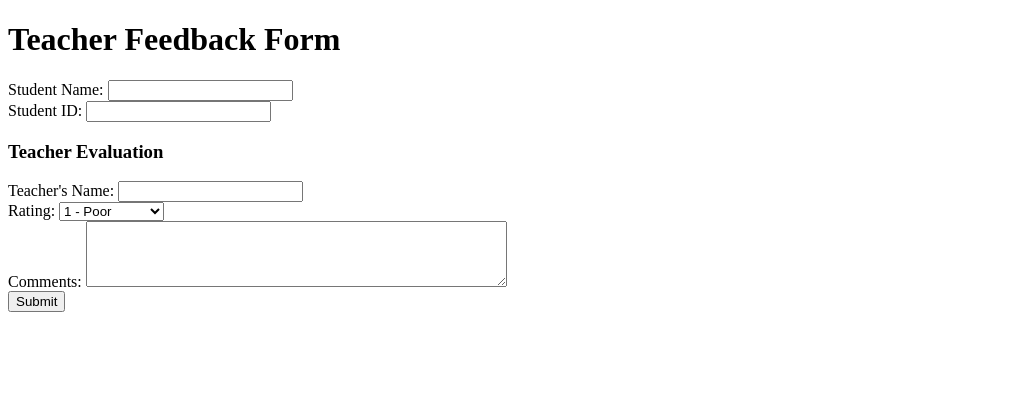
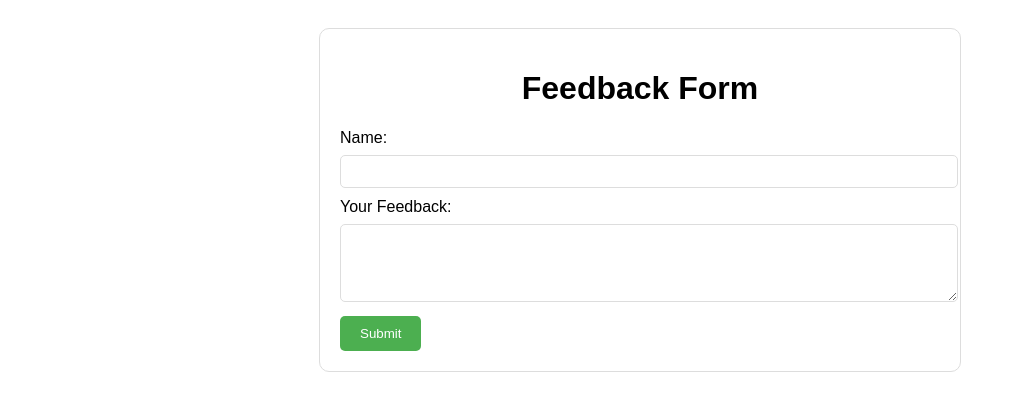
Before and after one commit to Wen-course/nifatest, a website: page index.html in a window 1280 px wide. Shown: the whole page, without its empty margins (0-1016 px from the left). Drawn offline with Linux system fonts and the light colour scheme.

Commit message:
Update index.html

```diff
--- a/index.html
+++ b/index.html
@@ -3,82 +3,62 @@
 <head>
     <meta charset="UTF-8">
     <meta name="viewport" content="width=device-width, initial-scale=1.0">
-    <title>Teacher Feedback Form</title>
+    <title>Feedback Form</title>
+    <style>
+        body {
+            font-family: Arial, sans-serif;
+            padding: 20px;
+        }
+        .container {
+            max-width: 600px;
+            margin: 0 auto;
+            padding: 20px;
+            border: 1px solid #ddd;
+            border-radius: 10px;
+        }
+        h1 {
+            text-align: center;
+        }
+        label {
+            display: block;
+            margin-bottom: 8px;
+        }
+        input, textarea {
+            width: 100%;
+            padding: 8px;
+            margin-bottom: 10px;
+            border: 1px solid #ddd;
+            border-radius: 5px;
+        }
+        button {
+            background-color: #4CAF50;
+            color: white;
+            padding: 10px 20px;
+            border: none;
+            border-radius: 5px;
+            cursor: pointer;
+        }
+        button:hover {
+            background-color: #45a049;
+        }
+    </style>
 </head>
 <body>
-    <h1>Teacher Feedback Form</h1>
+    <div class="container">
+        <h1>Feedback Form</h1>
+        <!-- Form that submits to Netlify Forms -->
+        <form name="feedback-form" method="POST" data-netlify="true">
+            <!-- Hidden field to enable Netlify Forms -->
+            <input type="hidden" name="form-name" value="feedback-form">
 
-    <!-- Netlify Form -->
-    <form name="teacher-feedback-form" method="POST" data-netlify="true" id="feedback-form">
-        <!-- Hidden field for form name -->
-        <input type="hidden" name="form-name" value="teacher-feedback-form">
+            <label for="name">Name:</label>
+            <input type="text" id="name" name="name" required>
 
-        <!-- Student Information Section -->
-        <label for="name">Student Name:</label>
-        <input type="text" id="name" name="name" required><br>
+            <label for="feedback">Your Feedback:</label>
+            <textarea id="feedback" name="feedback" rows="4" required></textarea>
 
-        <label for="studentId">Student ID:</label>
-        <input type="text" id="studentId" name="studentId" required><br>
-
-        <h3>Teacher Evaluation</h3>
-
-        <!-- Teacher Evaluation Section -->
-        <label for="teacher">Teacher's Name:</label>
-        <input type="text" id="teacher" name="teacher" required><br>
-
-        <label for="rating">Rating:</label>
-        <select name="rating" id="rating" required>
-            <option value="1">1 - Poor</option>
-            <option value="2">2 - Fair</option>
-            <option value="3">3 - Good</option>
-            <option value="4">4 - Very Good</option>
-            <option value="5">5 - Excellent</option>
-        </select><br>
-
-        <label for="comments">Comments:</label>
-        <textarea id="comments" name="comments" rows="4" cols="50"></textarea><br>
-
-        <button type="submit">Submit</button>
-    </form>
-
-    <p id="confirmation-message" style="display:none;">Thank you for your feedback! Your response has been recorded.</p>
-
-    <script>
-        // Handle form submission and confirmation message
-        const form = document.querySelector('#feedback-form');
-        const confirmationMessage = document.getElementById('confirmation-message');
-
-        form.addEventListener('submit', (e) => {
-            e.preventDefault();
-
-            // Validate if the student has already submitted
-            const studentId = document.querySelector('#studentId').value;
-            const formData = new FormData(form);
-
-            // Prevent multiple submissions
-            fetch('/.netlify/functions/check-submission', {
-                method: 'POST',
-                body: JSON.stringify({ studentId: studentId })
-            })
-            .then(response => response.json())
-            .then(data => {
-                if (data.submitted) {
-                    alert("You have already submitted your feedback.");
-                } else {
-                    // Proceed with form submission to Netlify
-                    fetch('/', {
-                        method: 'POST',
-                        body: formData,
-                    })
-                    .then(() => {
-                        confirmationMessage.style.display = 'block'; // Show confirmation
-                        form.reset(); // Reset the form
-                    })
-                    .catch((error) => alert('Error submitting form: ' + error));
-                }
-            })
-            .catch((error) => alert('Error checking submission: ' + error));
-        });
-    </script>
+            <button type="submit">Submit</button>
+        </form>
+    </div>
 </body>
 </html>
```
